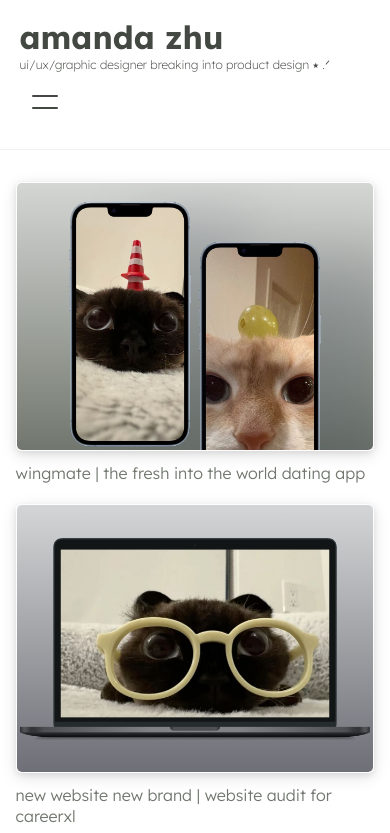
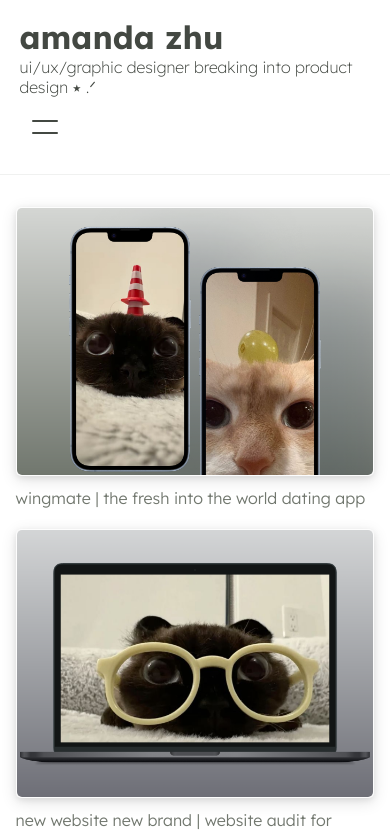
Before and after one commit to jamsnhoney/gallerywebsite, a React (Create React App) app in the folder amandas-gallery/: page / in a window 390 px wide. Shown: the top 833 px of the page. Built offline with nearby package versions, Linux system fonts and the light colour scheme.

Commit message:
nav and footer stuff

```diff
--- a/amandas-gallery/src/pretty/Bottom.css
+++ b/amandas-gallery/src/pretty/Bottom.css
@@ -50,9 +50,10 @@
 @media (max-width: 767px) {
 
     .bottom-left p {
-    font-size: 12px;
+    display: none;
+
   }
     .bottom-right p {
-    font-size: 12px;
+    font-size: 16px;
   }
 }
--- a/amandas-gallery/src/pretty/Navbar.css
+++ b/amandas-gallery/src/pretty/Navbar.css
@@ -201,7 +201,7 @@
   }
 
   .hello p { /* i'm a graphic designer breaking into product design. */
-    font-size: 12px;
+    font-size: 16px;
     color: #434842;
     font-weight: 200;
     cursor: pointer;
```
